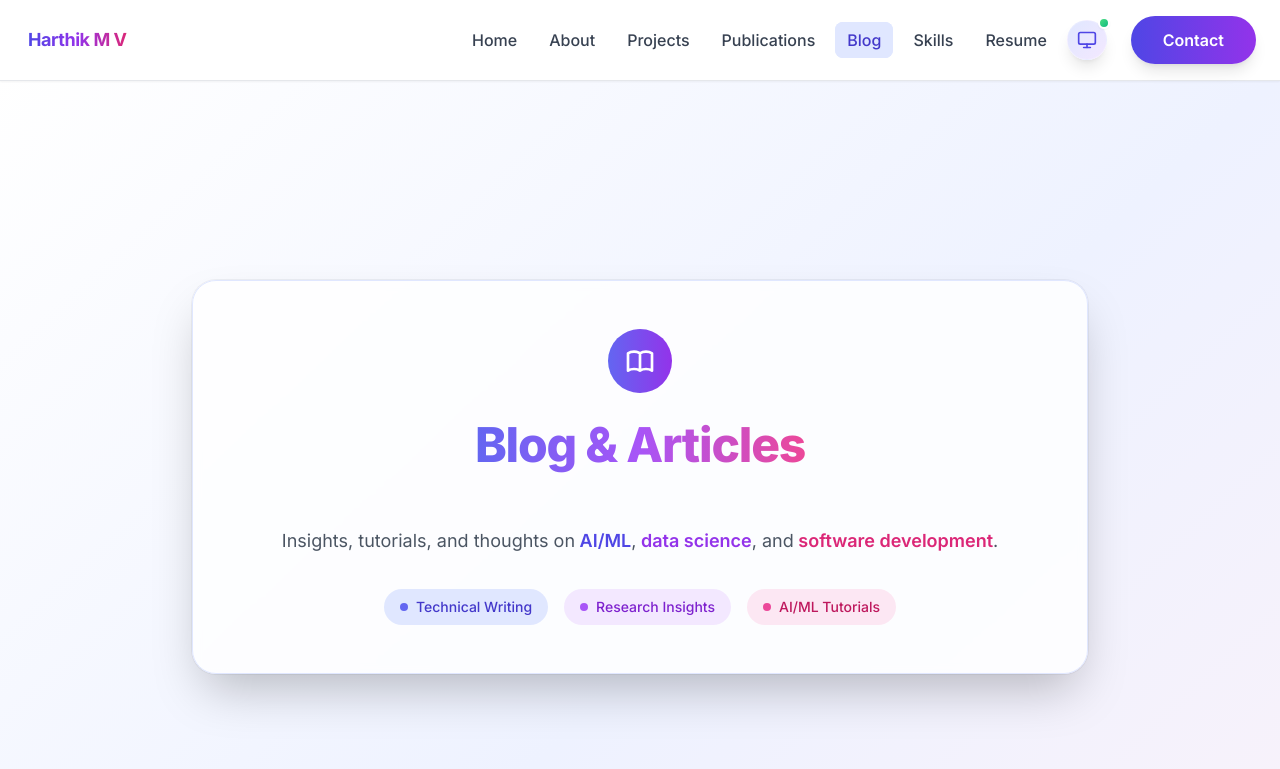
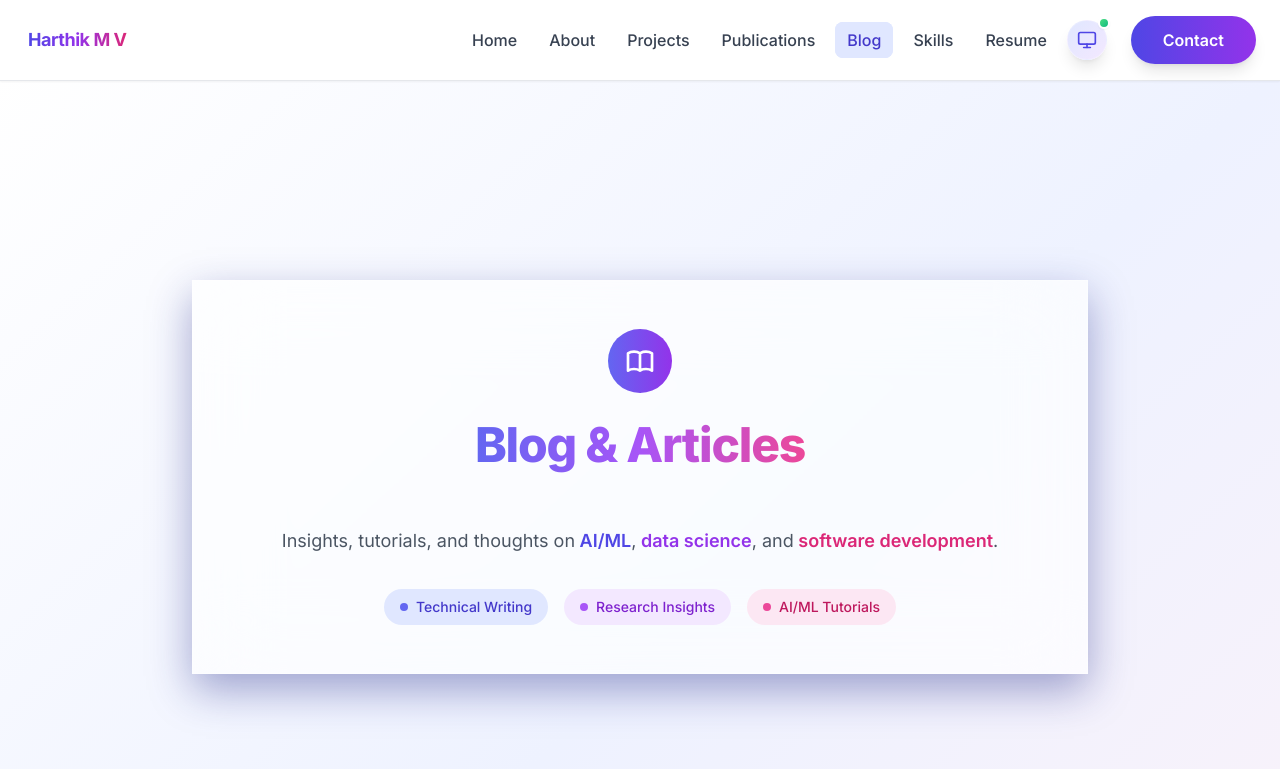
Before and after one commit to Harthik777/portfolio-website, a Next.js app: page /blog in a window 1280 px wide. Shown: the top 769 px of the page. Built offline with nearby package versions, Linux system fonts and the light colour scheme.

Commit message:
Enhance blog page with futuristic UI/UX - Add glass morphism effects and premium card styling to match other pages

```diff
--- a/src/app/blog/page.tsx
+++ b/src/app/blog/page.tsx
@@ -4,7 +4,7 @@ export default function Blog() {
       <div className="relative isolate pt-20">
         <div className="py-24 sm:py-32">
           <div className="mx-auto max-w-7xl px-6 lg:px-8">
-            <div className="card mx-auto max-w-4xl animate-fade-in-up border border-indigo-100 bg-white/80 p-12 text-center shadow-2xl dark:border-indigo-900 dark:bg-gray-900/80">
+            <div className="card-interactive-premium mx-auto max-w-4xl animate-fade-in-scale p-12 text-center">
               <div className="mx-auto mb-6 flex h-16 w-16 items-center justify-center rounded-full bg-gradient-to-r from-indigo-500 to-purple-600">
                 <svg className="h-8 w-8 text-white" fill="none" viewBox="0 0 24 24" stroke="currentColor">
                   <path strokeLinecap="round" strokeLinejoin="round" strokeWidth={2} d="M12 6.253v13m0-13C10.832 5.477 9.246 5 7.5 5S4.168 5.477 3 6.253v13C4.168 18.477 5.754 18 7.5 18s3.332.477 4.5 1.253m0-13C13.168 5.477 14.754 5 16.5 5c1.746 0 3.332.477 4.5 1.253v13C19.832 18.477 18.246 18 16.5 18c-1.746 0-3.332.477-4.5 1.253" />
@@ -36,7 +36,7 @@ export default function Blog() {
             </div>
 
             <div className="mx-auto mt-20 max-w-4xl sm:mt-24">
-              <div className="group relative overflow-hidden rounded-3xl border border-indigo-200 bg-white/90 p-12 shadow-xl backdrop-blur-sm transition-all duration-300 hover:scale-[1.02] hover:shadow-2xl dark:border-indigo-800 dark:bg-gray-800/90">
+              <div className="card-interactive-premium group relative overflow-hidden rounded-3xl border border-indigo-200 bg-white/90 p-12 shadow-xl backdrop-blur-sm transition-all duration-300 hover:scale-[1.02] hover:shadow-2xl dark:border-indigo-800 dark:bg-gray-800/90">
                 <div className="absolute inset-0 bg-gradient-to-br from-indigo-500/5 via-purple-500/5 to-pink-500/5 opacity-0 transition-opacity duration-300 group-hover:opacity-100" />
                 <div className="relative text-center">
                   <div className="mx-auto mb-6 flex h-16 w-16 items-center justify-center rounded-full bg-gradient-to-r from-indigo-500 to-purple-600">
```
